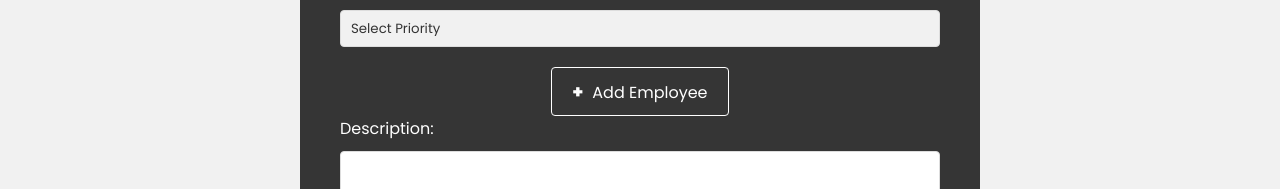
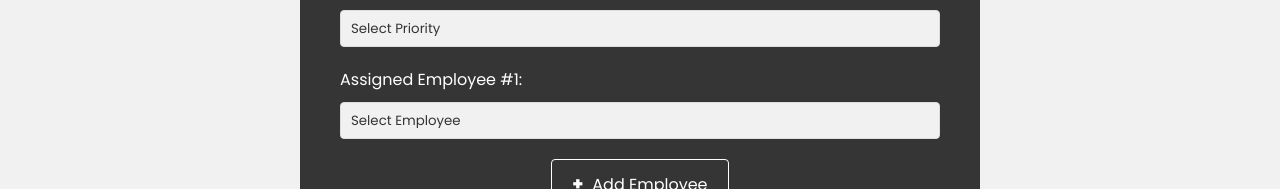
Before and after one commit to NightWolfz2/CTRLALTDELETE, a React (Create React App) app in the folder frontend/: page /createTask in a window 1280 px wide. Shown: the part 454-643 px from the top of the page. Built offline with nearby package versions, Linux system fonts and the light colour scheme.

Commit message:
Fixed employee
Added a bracket to 1 line of code to fix the employee because that's how coding works.

```diff
--- a/frontend/src/pages/TaskForm.js
+++ b/frontend/src/pages/TaskForm.js
@@ -9,7 +9,7 @@ const TaskForm = () => {
     const [date, setDate] = useState('');
     const [description, setDescription] = useState('');
     const [priority, setPriority] = useState('');
-    const [employees, setEmployees] = useState([]); // List of all added employees
+    const [employees, setEmployees] = useState([{}]); // List of all added employees
     const [error, setError] = useState(null)
     const [emptyFields, setEmptyFields] = useState([])
 
```
